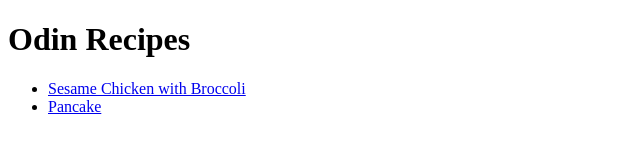
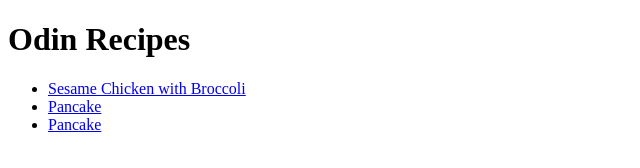
Before and after one commit to MatCaban/odin-recipe, a plain HTML site: page index.html in a window 1280 px wide. Shown: the full height of the page, 0-640 px from the left. Drawn offline with Linux system fonts and the light colour scheme.

Commit message:
Add perfect burger link

```diff
--- a/index.html
+++ b/index.html
@@ -14,6 +14,9 @@
         <li>
             <a href="./recipes/pancake.html">Pancake</a>
         </li>
+        <li>
+            <a href="./recipes/perfect_burger.html">Pancake</a>
+        </li>
     </ul>
 
 </body>
```
